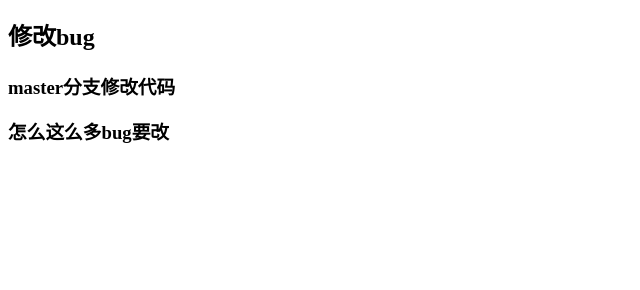
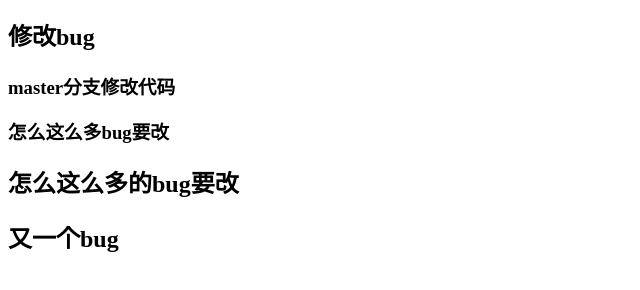
Before and after one commit to cyao-cc/git-demo, a plain HTML site: page index.html in a window 1280 px wide. Shown: the part 118-408 px from the top of the page, without its empty margins (0-640 px from the left). Drawn offline with Linux system fonts and the light colour scheme.

Commit message:
修改bug

```diff
--- a/index.html
+++ b/index.html
@@ -12,5 +12,7 @@
     <h2>修改bug</h2>
     <h3>master分支修改代码</h3>
     <h3>怎么这么多bug要改</h3>
+    <h2>怎么这么多的bug要改</h2>
+    <h2>又一个bug</h2>
 </body>
 </html>
```
